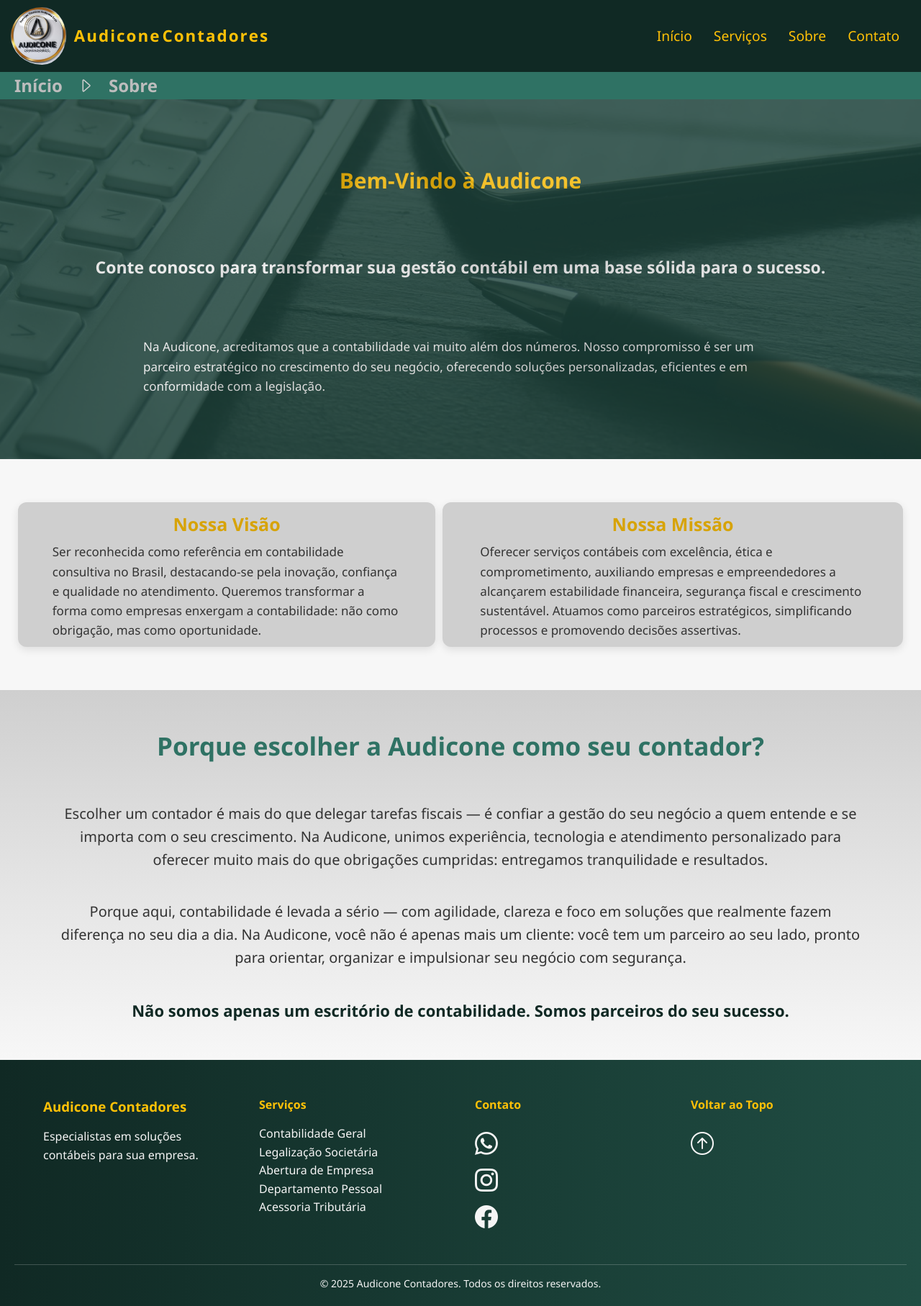
After one commit to IsaqueLucas17121/Audicone, a PHP site: page /sobre.php in a window 1280 px wide. The commit adds this page. Shown: the whole page at 72% size. Run offline with PHP 8.4, Linux system fonts and the light colour scheme; some libraries are stand-ins or nearby versions.

Commit message:
atualização dia 15/07

```diff
--- /dev/null
+++ b/sobre.php
@@ -0,0 +1,154 @@
+<!DOCTYPE html>
+<html lang="PT-BR">
+<head>
+    <meta charset="UTF-8">
+    <meta name="viewport" content="width=device-width, initial-scale=1.0">
+    <title>Sobre - Audicone</title>
+
+    <!-- JavaScript -->
+    <script src="src/servicos.js" defer></script>
+
+    <!-- Css -->
+    <link rel="stylesheet" href="src/style.css">
+
+    <!-- Icone da Barra -->
+    <link rel="shortcut icon" href="img/ImagemSite.jpeg" type="image/x-icon">
+
+    <!-- Google Fonts -->
+    <link rel="preconnect" href="https://fonts.googleapis.com">
+    <link rel="preconnect" href="https://fonts.gstatic.com" crossorigin>
+    <link href="https://fonts.googleapis.com/css2?family=Poppins:ital,wght@0,100;0,200;0,300;0,400;0,500;0,600;0,700;0,800;0,900;1,100;1,200;1,300;1,400;1,500;1,600;1,700;1,800;1,900&display=swap" rel="stylesheet">
+
+    <!-- Bootstrap Icons -->
+    <link rel="stylesheet" href="https://cdn.jsdelivr.net/npm/bootstrap-icons@1.10.5/font/bootstrap-icons.css">
+
+</head>
+<body>
+
+    <header>
+        <div class="nav-img">
+            <img src="img/ImagemSite.jpeg" alt="Imagem da Audicone Contadores">
+
+            <div id="resultado"></div>
+
+        </div>
+        <div class="hamburger-menu">
+
+        </div>
+        <div class="nav-menu">
+            <ul>
+                <a href="index.php"><li>Início</li></a>
+                <a href="servicos.php"><li>Serviços</li></a>
+                <a href="sobre.php"><li>Sobre</li></a>
+                <a href=""><li>Contato</li></a>
+            </ul>
+        </div>
+
+    </header>
+    <section>
+      <div class="back-diretorio">
+        <a href="index.php"><h2>Início</h2></a>
+        <i class="bi bi-caret-right"></i>
+        <a href="sobre.php"><h2>Sobre</h2></a>
+      </div>
+    </section>
+
+    <section>
+        <div class="back-sobre">
+          <div class="fill-sobre">
+            <div class="sobre-text">
+                <h1>Bem-Vindo à Audicone</h1>
+                <span>Conte conosco para transformar sua gestão contábil em uma base sólida para o sucesso.</span>
+                <article>
+                    Na Audicone, acreditamos que a contabilidade vai muito além dos números.
+                    Nosso compromisso é ser um parceiro estratégico no crescimento do seu negócio, oferecendo soluções personalizadas, eficientes e em conformidade com a legislação.
+                </article>
+            </div>
+          </div>
+        </div>
+        <div class="back-sobre2">
+          <div class="back-visao">
+            <h1>Nossa Visão</h1>
+            <article>
+              Ser reconhecida como referência em contabilidade consultiva no Brasil, destacando-se pela inovação, confiança e qualidade no atendimento.
+              Queremos transformar a forma como empresas enxergam a contabilidade: não como obrigação, mas como oportunidade.
+            </article>
+          </div>
+          <div class="back-missao">
+            <h1>Nossa Missão</h1>
+            <article>
+              Oferecer serviços contábeis com excelência, ética e comprometimento, auxiliando empresas e empreendedores a alcançarem estabilidade financeira, segurança fiscal e crescimento sustentável.
+              Atuamos como parceiros estratégicos, simplificando processos e promovendo decisões assertivas.
+            </article>
+          </div>
+        </div>
+    </section>
+
+    <section>
+      <div class="back-sobre3">
+        <h1>Porque escolher a Audicone como seu contador?</h1>
+        <article>
+          Escolher um contador é mais do que delegar tarefas fiscais — é confiar a gestão do seu negócio a quem entende e se importa com o seu crescimento.
+          Na Audicone, unimos experiência, tecnologia e atendimento personalizado para oferecer muito mais do que obrigações cumpridas: entregamos tranquilidade e resultados.
+        </article>
+        <article>
+          Porque aqui, contabilidade é levada a sério — com agilidade, clareza e foco em soluções que realmente fazem diferença no seu dia a dia.
+          Na Audicone, você não é apenas mais um cliente: você tem um parceiro ao seu lado, pronto para orientar, organizar e impulsionar seu negócio com segurança.
+        </article>
+        <span>
+          Não somos apenas um escritório de contabilidade. Somos parceiros do seu sucesso.
+        </span>
+      </div>
+    </section>
+
+
+  <footer class="footer">
+    <div class="footer-container">
+      <div class="footer-section">
+        <h3>Audicone Contadores</h3>
+        <p>Especialistas em soluções contábeis para sua empresa.</p>
+      </div>
+
+      <div class="footer-section">
+        <h4>Serviços</h4>
+        <ul>
+          <li><a href="<?php echo 'servicos.php?a=contabilidade'?>">Contabilidade Geral</a></li>
+          <li><a href="<?php echo 'servicos.php?a=legalizacao'?>">Legalização Societária</a></li>
+          <li><a href="<?php echo 'servicos.php?a=empresa'?>">Abertura de Empresa</a></li>
+          <li><a href="<?php echo 'servicos.php?a=departamento'?>">Departamento Pessoal</a></li>
+          <li><a href="<?php echo 'servicos.php?a=acessoria'?>">Acessoria Tributária</a></li>
+        </ul>
+      </div>
+
+      <div class="footer-section" id="contatos">
+        <h4>Contato</h4>
+        <p><a href="https://api.whatsapp.com/send?phone=5521983832152"><i class="bi bi-whatsapp" id="whats"></i></a></p>
+        <p><i class="bi bi-instagram" id="insta"></i></p>
+        <p><i class="bi bi-facebook" id="face"></i></p>
+      </div>
+      <div class="footer-section" id="voltar">
+          <h4>Voltar ao Topo</h4>
+          <p><a href="#"><i class="bi bi-arrow-up-circle"></i></a></p>
+      </div>
+    </div>
+
+    <div class="footer-bottom">
+      <p>&copy; 2025 Audicone Contadores. Todos os direitos reservados.</p>
+    </div>
+  </footer>
+
+  <!-- VLibras Widget -->
+  <div vw class="enabled">
+      <div vw-access-button class="active"></div>
+      <div vw-plugin-wrapper>
+          <div class="vw-plugin-top-wrapper"></div>
+      </div>
+  </div>
+  <script src="https://vlibras.gov.br/app/vlibras-plugin.js"></script>
+  <script>
+      new window.VLibras.Widget('https://vlibras.gov.br/app');
+  </script>
+  <!-- Fim VLibras Widget -->
+
+</body>
+</html>
--- a/src/servicos.js
+++ b/src/servicos.js
@@ -59,8 +59,5 @@ document.addEventListener('DOMContentLoaded', function() {
   updateSlide();
 
   // Corrige caso a tela redimensione
-  window.addEventListener('resize', () => {
-    index = Math.min(index, getMaxIndex());
-    updateSlide();
-  });
+
 });
--- a/src/style.css
+++ b/src/style.css
@@ -587,37 +592,104 @@ section{
   color: #F7F7F7;
 }
 .back-sobre{
+  position: relative;
   display: flex;
   justify-content: space-around;
   padding: 50px;
   background-color: #F7F7F7;
+  background-image: url('../img/ImagemSobre.jpg');
+  background-position: center center;
+  background-repeat: no-repeat;
+  background-size: cover;
+  background-attachment: fixed;
+  height: 500px;
 }
-.sobre-img{
-  width: 1000px;
-  margin-right: 80px;
-}
-.sobre-img img{
+.fill-sobre{
+  position: absolute;
+  background-color: #1a4139;
   width: 100%;
+  height: 100%;
+  opacity: 0.8;
+  top: 0;
+  left: 0;
+  display: grid;
 }
 .sobre-text{
+  padding: 10px;
   display: grid;
   align-items: flex-start;
   align-content: space-evenly;
   font-size: 1.2rem;
   cursor: default;
+  justify-items: center;
 }
 .sobre-text h1{
   color: #FFC107;
-  margin-left: 30px;
+  font-size: 30px;
 }
 .sobre-text span{
-  color: #2F7264;
-  font-weight: 600;
+  color: #F7F7F7;
+  font-weight: 800;
+  font-size: 23px;
 }
 .sobre-text article{
   width: 70%;
+  color: #fafafa;
+  font-weight: 400;
+  font-size: 17px;
+}
+.back-sobre2{
+  width: 100%;
+  display: flex;
+  justify-content: space-around;
+  align-items: center;
+  background-color: #F7F7F7;
+  padding: 60px 20px;
+}
+.back-visao,.back-missao{
+  display: grid;
+  justify-items: center;
+  padding: 10px 5px;
+  background-color: #cfcfcf;
+  margin: 0 5px;
+  box-shadow: 0 4px 12px rgba(0,0,0,0.1);
+  transition: transform 0.3s ease, box-shadow 0.3s ease;
+  cursor: default;
+  border-radius: 12px;
+}
+.back-visao h1,.back-missao h1{
+  color: #d7a307;
+  font-size: 25px;
+  margin-bottom: 5px;
+}
+.back-visao article,.back-missao article{
   color: #333333;
-  font-weight: 400;
+  width: 85%;
+  font-size: 17px;
+}
+.back-sobre3{
+  background: linear-gradient(to bottom, #cfcfcf,#F7F7F7);
+  width: 100%;
+  display: grid;
+  justify-items: center;
+  padding: 50px 20px;
+}
+.back-sobre3 h1{
+  color: #2F7264;
+  font-size: 35px;
+  margin-bottom: 50px;
+}
+.back-sobre3 article{
+  color: #333333;
+  font-size: 20px;
+  width: 90%;
+  text-align: center;
+  margin: 0 0 40px;
+}
+.back-sobre3 span{
+  font-size: 22px;
+  color: #102924;
+  font-weight: 600;
 }
 
 .footer {
```
Also changed, not shown: other parts of src/style.css (+34 -2 lines), index.php (renamed from index.html, +14 -14 lines), servicos.php (renamed from servicos.html, +63 -17 lines), sobre.html (deleted, +0 -123 lines), img/Brasil.png, img/ImagemSobre.jpg (added).
